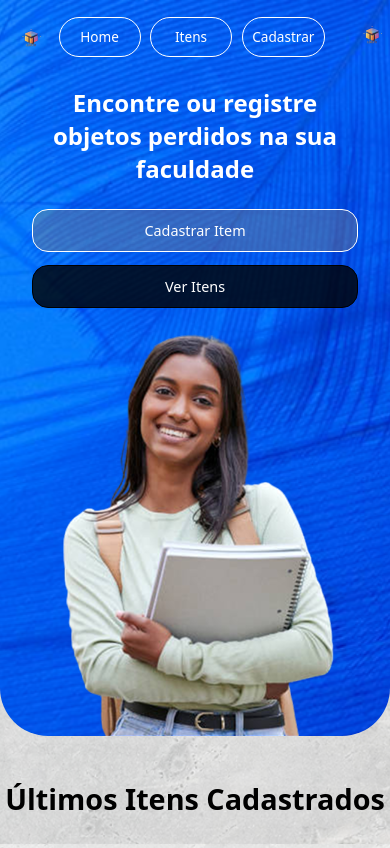
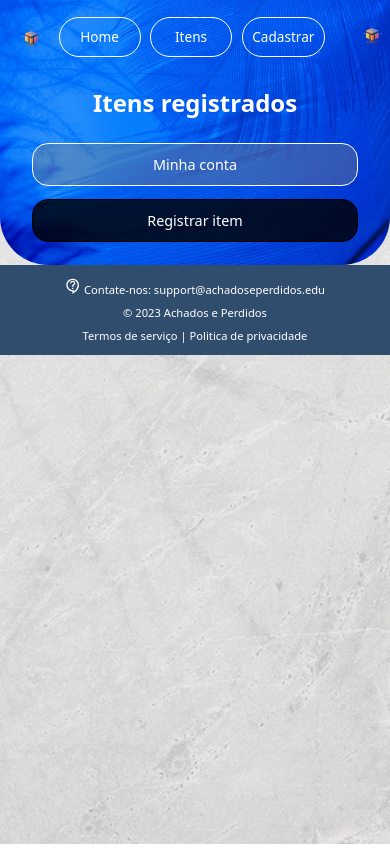
Before and after one commit to Nicolas-Florencio/Losts, a React (Vite) app in the folder front/: page /itens in a window 390 px wide. Shown: the top 848 px of the page. Built offline with nearby package versions, Linux system fonts and the light colour scheme.

Commit message:
Componentizacao e inicio da pagina de itens

```diff
--- a/front/src/App.jsx
+++ b/front/src/App.jsx
@@ -1,33 +1,53 @@
-import './App.css'
+import './App.css';
+import { BrowserRouter, Routes, Route } from 'react-router-dom';
+
+// Componentes
+import Navbar from './components/Navbar/Navbar';
 import Banner from './components/Banner/Banner';
 import LastItems from './components/LastItems/LastItems';
-
-import Navbar from './components/Navbar/Navbar';
-
-import { BrowserRouter, Routes, Route } from 'react-router-dom';
 import Tutorial from './components/Tutorial/Tutorial';
 import Footer from './components/Footer/Footer';
+import Imagem from './components/Imagem/Imagem';
+
+// Páginas
+import Itens from './pages/Itens';
+import Button from './components/Button/Button';
+// import Cadastrar from './pages/Cadastrar';
+
+function Home() {
+  const botoes = [
+   <Button tipo='primary' conteudo='Cadastrar Item' />,
+   <Button tipo='secondary' conteudo='Ver Itens' to='/itens' />
+  ];
+
+  return (
+    <>
+      <div className="App">
+        <Navbar />
+        <Banner
+          imagem={<Imagem src="/menina.png" alt="menina com caderno" />}
+          conteudo='Encontre ou registre objetos perdidos na sua faculdade'
+          botoes={botoes}
+        />
+      </div>
+      <LastItems />
+      <Tutorial />
+    </>
+  );
+}
 
 function App() {
   return (
-    <>
-      <BrowserRouter>
-        <div className={"App"}>
-          <Navbar />
-          <Banner />
-        </div>
-        <LastItems />
-        <Tutorial />
-        <Footer />
-
+    <BrowserRouter>
         <Routes>
-          {/* <Route path="/" element={<Principal />} /> */}
-          {/* <Route path="/itens" element={<Itens />} /> */}
+          <Route path="/" element={<Home />} />
+          <Route path="/itens" element={<Itens />} />
           {/* <Route path="/cadastrar" element={<Cadastrar />} /> */}
         </Routes>
-      </BrowserRouter>
-    </>
-  )
+
+      <Footer />
+    </BrowserRouter>
+  );
 }
 
-export default App
+export default App;
--- a/front/src/components/Banner/Banner.jsx
+++ b/front/src/components/Banner/Banner.jsx
@@ -1,17 +1,20 @@
 import styles from './Banner.module.css';
 
-export default function Banner() {
+import React from 'react';
+
+export default function Banner({imagem, conteudo, botoes}) {
     return (
         <>
             <div className={styles.banner}>
                 <div className={styles.container}>
-                    <h1 className={styles.titulo}>Encontre ou registre objetos perdidos na sua faculdade</h1>
+                    <h1 className={styles.titulo}>{conteudo}</h1>
                     <div className={styles.botoes}>
-                        <button className={styles.botao1}>Cadastrar Item</button>
-                        <button className={styles.botao2}>Ver Itens</button>
+                        {botoes.map((item, index) => (
+                            React.cloneElement(item, { key: index })
+                        ))}
                     </div>
                 </div>
-                <img id={styles.imagem} src="/menina.png" alt="menina com caderno" />
+                {imagem}
             </div>
         </>
     )
--- a/front/src/components/Banner/Banner.module.css
+++ b/front/src/components/Banner/Banner.module.css
@@ -10,6 +10,7 @@
     align-items: center;
     flex-direction: column;
     gap: 1.5rem;
+    width: 100%;
 }
 
 .titulo {
@@ -27,56 +28,6 @@
     gap: 2rem;
 }
 
-.botao1 {
-    padding: 1rem 2rem;
-    border-radius: 1rem;
-    border: none;
-    background-color: rgba(128, 128, 128, 0.4);
-    color: #fff;
-    font-size: 1rem;
-    cursor: pointer;
-    width: 50%;
-    border: 1px solid #fff;
-    transition: all 0.1s ease;
-    transform: scale(1);
-}
-
-.botao1:hover {
-  background-color: rgba(255, 255, 255, 0.8); /* fica clarin */
-  color: #000;
-  transform: scale(1.05) translateY(-2px); /* sobre o botao */
-}
-
-.botao1:active {
-  transform: scale(0.97) translateY(0); /* faz ele voltar */
-  transition: transform 0.05s ease;
-}
-
-.botao2 {
-    padding: 1rem 2rem;
-    border-radius: 1rem;
-    border: none;
-    background-color: rgba(0, 0, 0, 0.8);
-    color: #fff;
-    font-size: 1rem;
-    cursor: pointer;
-    width: 50%;
-    border: 1px solid #000;
-    transition: all 0.1s ease;
-    transform: scale(1);
-}
-
-.botao2:hover {
-  background-color: rgba(255, 255, 255, 0.8); /* fica clarin */
-  color: #000;
-  transform: scale(1.05) translateY(-2px); /* sobre o botao */
-  border: 1px solid #fff;
-}
-
-.botao2:active {
-  transform: scale(0.97) translateY(0); /* faz ele voltar */
-  transition: transform 0.05s ease;
-}
 
 /* ----------- TABLET (até 1024px) ----------- */
 @media (max-width: 1024px) {
@@ -94,6 +45,7 @@
   .botoes {
     width: 90%;
     gap: 1.5rem;
+    padding-bottom: 1.4rem;
   }
 }
 
--- /dev/null
+++ b/front/src/components/Button/Button.jsx
@@ -0,0 +1,12 @@
+import { Link } from 'react-router-dom';
+import styles from './Button.module.css';
+
+export default function Button({ tipo, conteudo, to }) {
+    return (
+        <>
+            <Link to={to} className={styles[tipo]}>
+                {conteudo}
+            </Link>
+        </>
+    )
+}
--- /dev/null
+++ b/front/src/components/Button/Button.module.css
@@ -0,0 +1,71 @@
+.primary, .secondary {
+  text-decoration: none;
+}
+
+.primary {
+    padding: 1rem 2rem;
+    border-radius: 1rem;
+    border: none;
+    background-color: rgba(128, 128, 128, 0.4);
+    color: #fff;
+    font-size: 1rem;
+    cursor: pointer;
+    width: 50%;
+    border: 1px solid #fff;
+    transition: all 0.1s ease;
+    transform: scale(1);
+}
+
+.primary:hover {
+  background-color: rgba(255, 255, 255, 0.8); /* fica clarin */
+  color: #000;
+  transform: scale(1.05) translateY(-2px); /* sobre o botao */
+}
+
+.primary:active {
+  transform: scale(0.97) translateY(0); /* faz ele voltar */
+  transition: transform 0.05s ease;
+}
+
+.secondary {
+    padding: 1rem 2rem;
+    border-radius: 1rem;
+    border: none;
+    background-color: rgba(0, 0, 0, 0.8);
+    color: #fff;
+    font-size: 1rem;
+    cursor: pointer;
+    width: 50%;
+    border: 1px solid #000;
+    transition: all 0.1s ease;
+    transform: scale(1);
+}
+
+.secondary:hover {
+  background-color: rgba(255, 255, 255, 0.8); /* fica clarin */
+  color: #000;
+  transform: scale(1.05) translateY(-2px); /* sobre o botao */
+  border: 1px solid #fff;
+}
+
+.secondary:active {
+  transform: scale(0.97) translateY(0); /* faz ele voltar */
+  transition: transform 0.05s ease;
+}
+
+/* ----------- CELULAR MÉDIO (até 768px) ----------- */
+@media (max-width: 780px) {
+  .primary, .secondary {
+    width: 100%;
+    font-size: 0.95rem;
+    padding: 0.8rem 1rem;
+  }
+}
+
+/* ----------- CELULAR PEQUENO (até 480px) ----------- */
+@media (max-width: 480px) {
+  .primary, .secondary {
+    font-size: 0.9rem;
+    padding: 0.7rem 0.9rem;
+  }
+}
--- /dev/null
+++ b/front/src/components/Imagem/Imagem.jsx
@@ -0,0 +1,9 @@
+import styles from './Imagem.module.css';
+
+export default function Imagem({ src, alt }) {
+    return (
+        <>
+            <img id={styles.imagem} src={src} alt={alt} />
+        </>
+    )
+}
--- /dev/null
+++ b/front/src/pages/Itens.jsx
@@ -0,0 +1,20 @@
+import Navbar from '../components/Navbar/Navbar';
+import Banner from '../components/Banner/Banner';
+import Button from '../components/Button/Button';
+
+export default function Itens() {
+  const botoes = [
+    <Button tipo='primary' conteudo='Minha conta' />,
+    <Button tipo='secondary' conteudo='Registrar item' to='/itens' />
+  ];
+
+  return (
+    <div className="App">
+        <Navbar />
+        <Banner
+          conteudo='Itens registrados'
+          botoes={botoes}
+        />
+      </div>
+  );
+}
```
Also changed, not shown: front/src/components/Imagem/Imagem.module.css (added).
